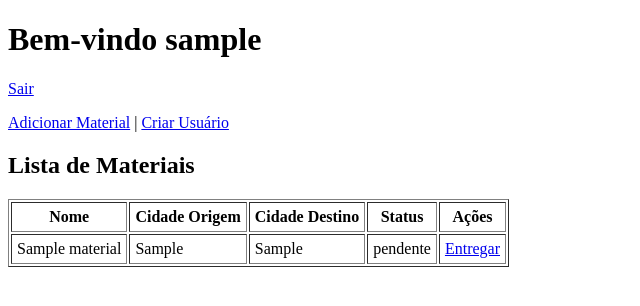
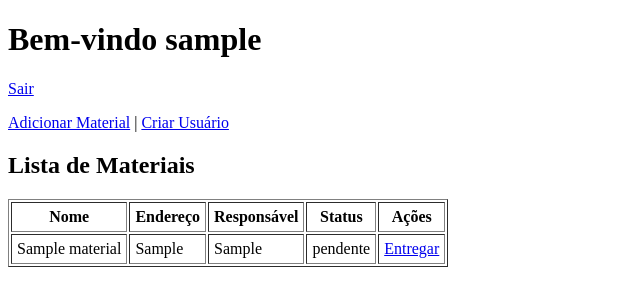
Before and after one commit to FFReis23/brunex, a Flask app: page / in a window 1280 px wide. Shown: the top 306 px of the page, without its empty margins (0-640 px from the left). Run offline with Flask 3, Linux system fonts and the light colour scheme; a user stored in the database is signed in; tables that the repository leaves empty hold one stand-in row (values such as "Sample post").

Commit message:
Atualiza projeto com mudanças recentes no PyCharm

```diff
--- a/templates/index.html
+++ b/templates/index.html
@@ -16,8 +16,8 @@
     <table border="1" cellpadding="5">
         <tr>
             <th>Nome</th>
-            <th>Cidade Origem</th>
-            <th>Cidade Destino</th>
+            <th>Endereço</th>
+            <th>Responsável</th>
             <th>Status</th>
             <th>Ações</th>
         </tr>
```
Also changed, not shown: templates/criar_usuario.html (renamed from templates/usuarios_add.html).
